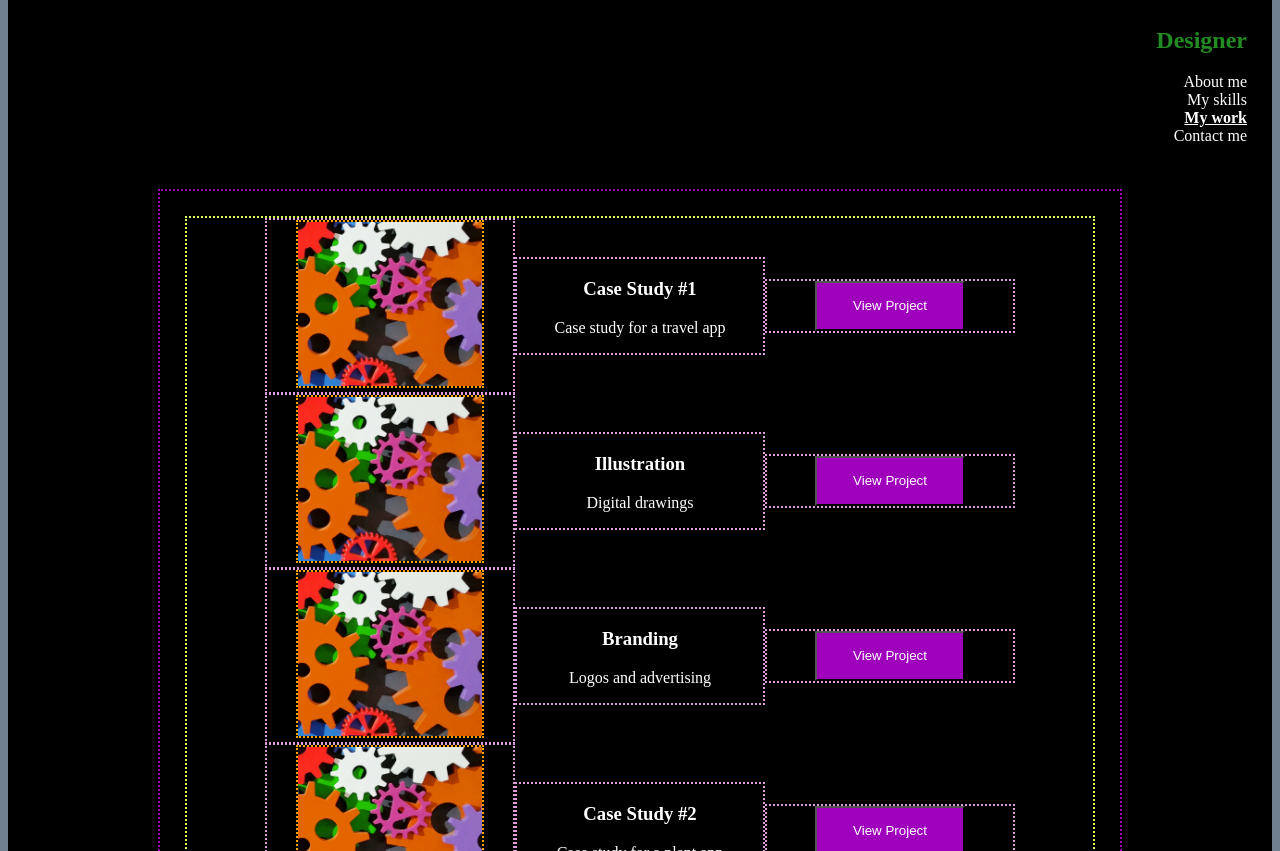
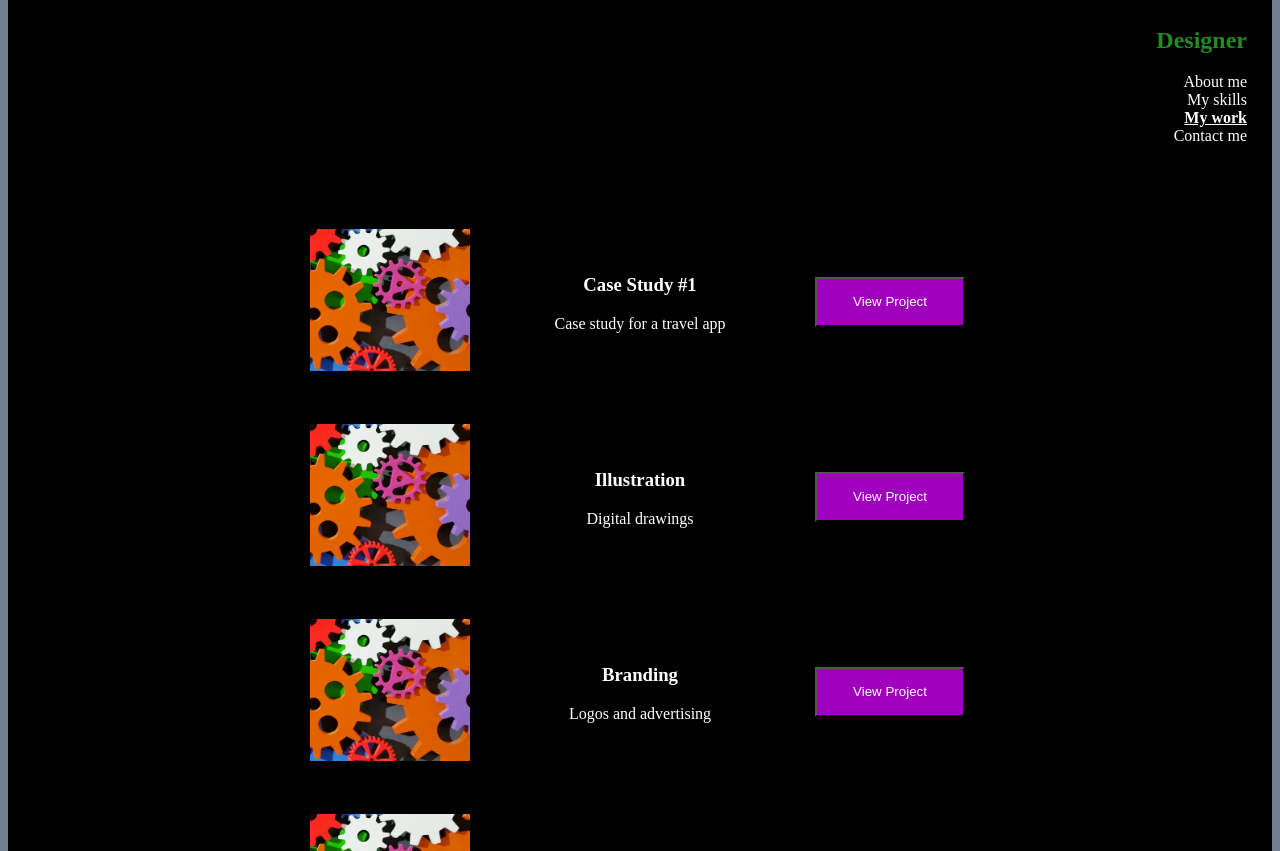
Before and after one commit to jchagnon81/UX_UI_HW_19, a plain HTML site: page mywork.html in a window 1280 px wide. Shown: the part 101-952 px from the top of the page. Drawn offline with Linux system fonts and the light colour scheme.

```diff
--- a/css/style.css
+++ b/css/style.css
@@ -48,7 +48,6 @@
 /* About Me Coding */
 
 .content {
-    background-color: black;
     color: white;
     margin-left: auto;
     margin-right: auto;
@@ -78,7 +77,6 @@
 /* My Skills Coding */
 
 .mySkills {
-    background-color: black;
     color: white;
     margin-left: auto;
     margin-right: auto;
@@ -109,39 +107,17 @@
 /* My Work Coding */
 
 .myWork {
-    background-color: black;
     color: white;
     margin-left: auto;
     margin-right: auto;
     width: 75%;
     padding: 25px;
-    border-color: #9E00BB;
-    border-style: dotted;
-    border-width: 2px;
 }
 
-.workGrid div {
-    text-align: center;
-    margin: 0px;
-    padding: 0px;
-    border-color: plum;
-    border-style: dotted;
-    border-width: 2px;
-}
-
-.workGrid div img {
-    width: 75%;
-    height: auto;
-    border-color: orange;
-    border-style: dotted;
-    border-width: 2px;
-}
 
 .workGrid {
-    border-color: #D9FF59;
-    border-style: dotted;
-    border-width: 2px;
     display: grid;
+    row-gap: 20px;
     grid-template-columns: 250px 250px 250px;
     grid-template-rows: 175px 175px 175px 175px;
     align-items: center;
@@ -154,98 +130,75 @@
     ;
 }
 
+.workGrid div {
+    text-align: center;
+    margin-top: 25px;
+    margin-bottom: 25px;;
+    padding: 0px 25px;
+}
+
+.workGrid div img {
+    width: 80%;
+    height: auto;
+}
+
+
 .itemA {
     grid-area: "img";
-    border-color:green;
-    border-style: dotted;
-    border-width: 2px;
 }
 
 .itemB {
     grid-area: "img";
-    border-color:green;
-    border-style: dotted;
-    border-width: 2px;
 }
 
 
 .itemC {
     grid-area: "img";
-    border-color:green;
-    border-style: dotted;
-    border-width: 2px;
 }
 
 
 .itemD {
     grid-area: "img";
-    border-color:green;
-    border-style: dotted;
-    border-width: 2px;
 }
 
 
 .item1 {
     grid-area: "details";
-    border-color:green;
-    border-style: dotted;
-    border-width: 2px;
 }
 
 
 .item2 {
     grid-area: "details";
-    border-color:green;
-    border-style: dotted;
-    border-width: 2px;
 }
 
 
 .item3 {
     grid-area: "details";
-    border-color:green;
-    border-style: dotted;
-    border-width: 2px;
 }
 
 
 .item4 {
     grid-area: "details";
-    border-color:green;
-    border-style: dotted;
-    border-width: 2px;
 }
 
 
 .button1 {
     grid-area: "button";
-    border-color:green;
-    border-style: dotted;
-    border-width: 2px;
 }
 
 
 .button2 {
     grid-area: "button";
-    border-color:green;
-    border-style: dotted;
-    border-width: 2px;
 }
 
 
 .button3 {
     grid-area: "button";
-    border-color:green;
-    border-style: dotted;
-    border-width: 2px;
 }
 
 
 .button4 {
     grid-area: "button";
-    border-color:green;
-    border-style: dotted;
-    border-width: 2px;
 }
 
 
@@ -298,9 +251,10 @@
 
     .workGrid {
         margin-top: 50px;
-        grid-template-columns: 350px;
+        grid-template-columns: 1fr;
         text-align: center;
-        grid-template-rows: 200px 200px 200px 200px 200px 200px 200px 200px 200px 200px 200px 200px;
+        row-gap: 10px;
+        grid-template-rows: 200px 150px 100px 200px 150px 100px 200px 150px 100px 200px 150px 100px;
         grid-template-areas:
         "img"
         "details"
@@ -315,7 +269,7 @@
 
     .workGrid div{
         margin: 0px;
-        width: 200px;
+        padding: 0px;
     }
 
 
```
